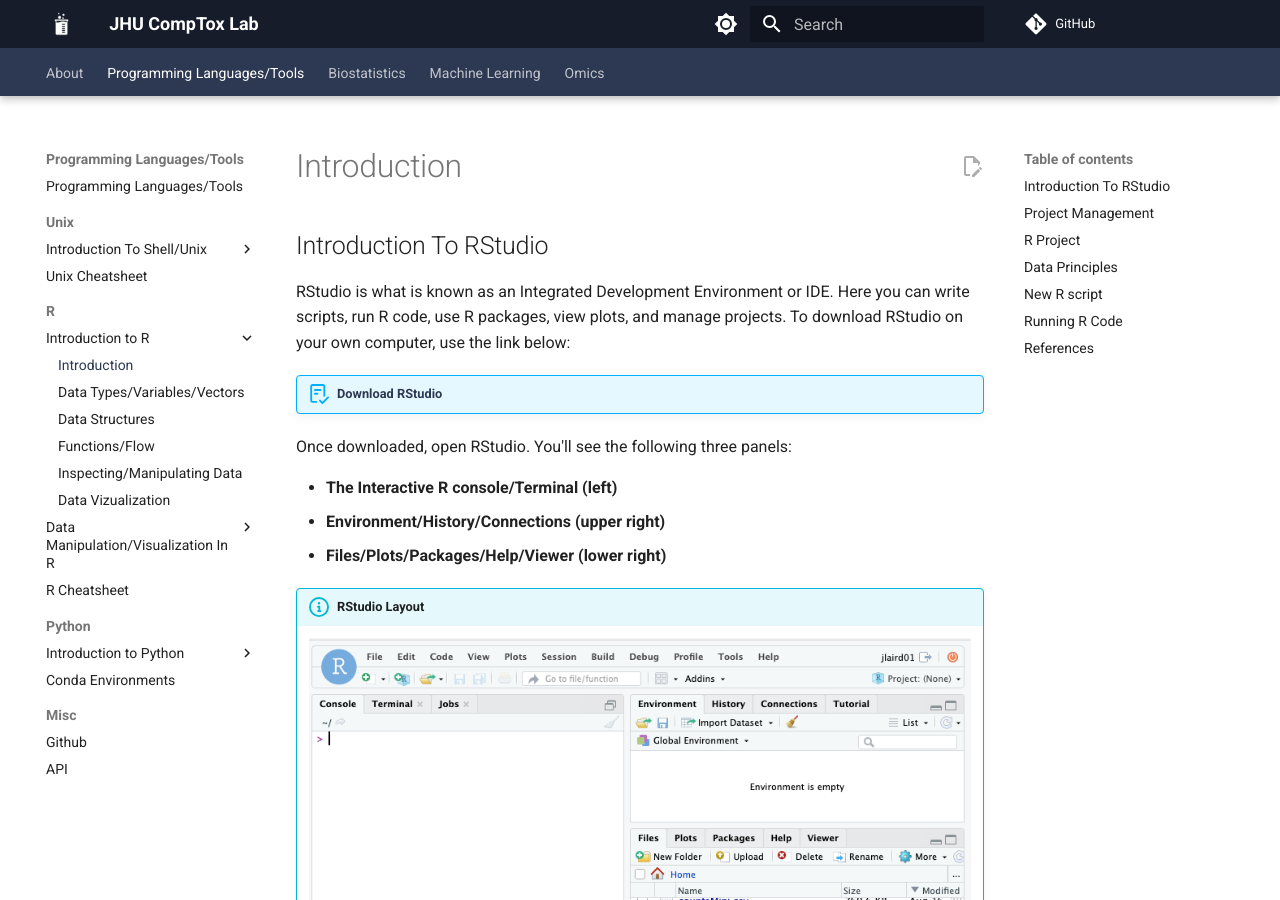
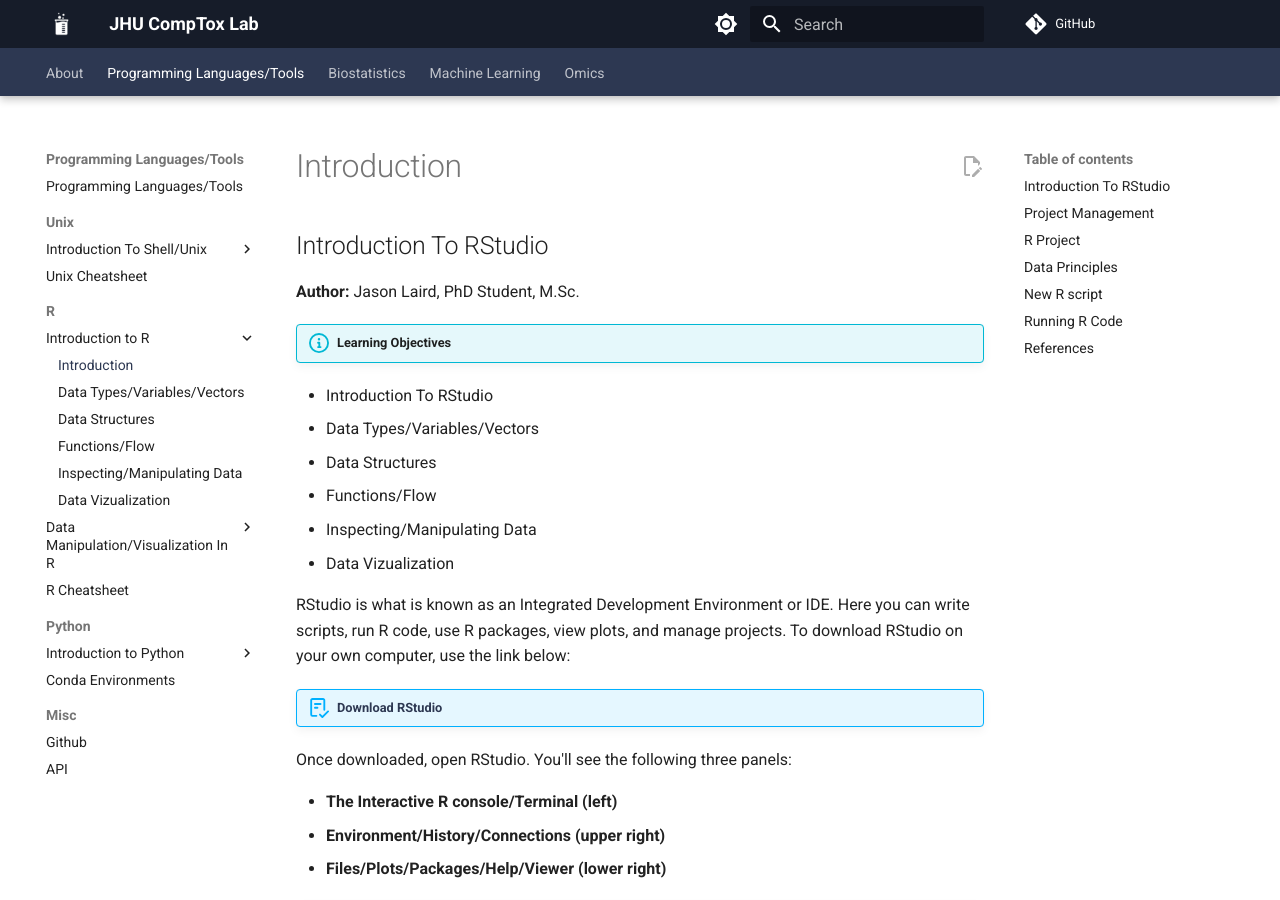
Before and after one commit to comp-tox-jhu/CompToxLab, an MkDocs documentation site: the page built from docs/programming_languages_tools/intro_to_r/01_introduction.md, in a window 1280 px wide and 900 px high. Built offline with MkDocs 1.6.1 and Material for MkDocs 9.7.7, drawn with Linux system fonts in a browser that asks for light colours; comment, search, counter and statistics services are not loaded.

Commit message:
Update 01_introduction.md

```diff
--- a/docs/programming_languages_tools/intro_to_r/01_introduction.md
+++ b/docs/programming_languages_tools/intro_to_r/01_introduction.md
@@ -1,4 +1,16 @@
 ## Introduction To RStudio
+
+**Author:** Jason Laird, PhD Student, M.Sc.
+
+!!! info "Learning Objectives"
+
+   - Introduction To RStudio
+   - Data Types/Variables/Vectors
+   - Data Structures
+   - Functions/Flow
+   - Inspecting/Manipulating Data
+   - Data Vizualization
+
 
 RStudio is what is known as an Integrated Development Environment or IDE. Here you can write scripts, run R code, use R packages, view plots, and manage projects. To download RStudio on your own computer, use the link below:
 
```
